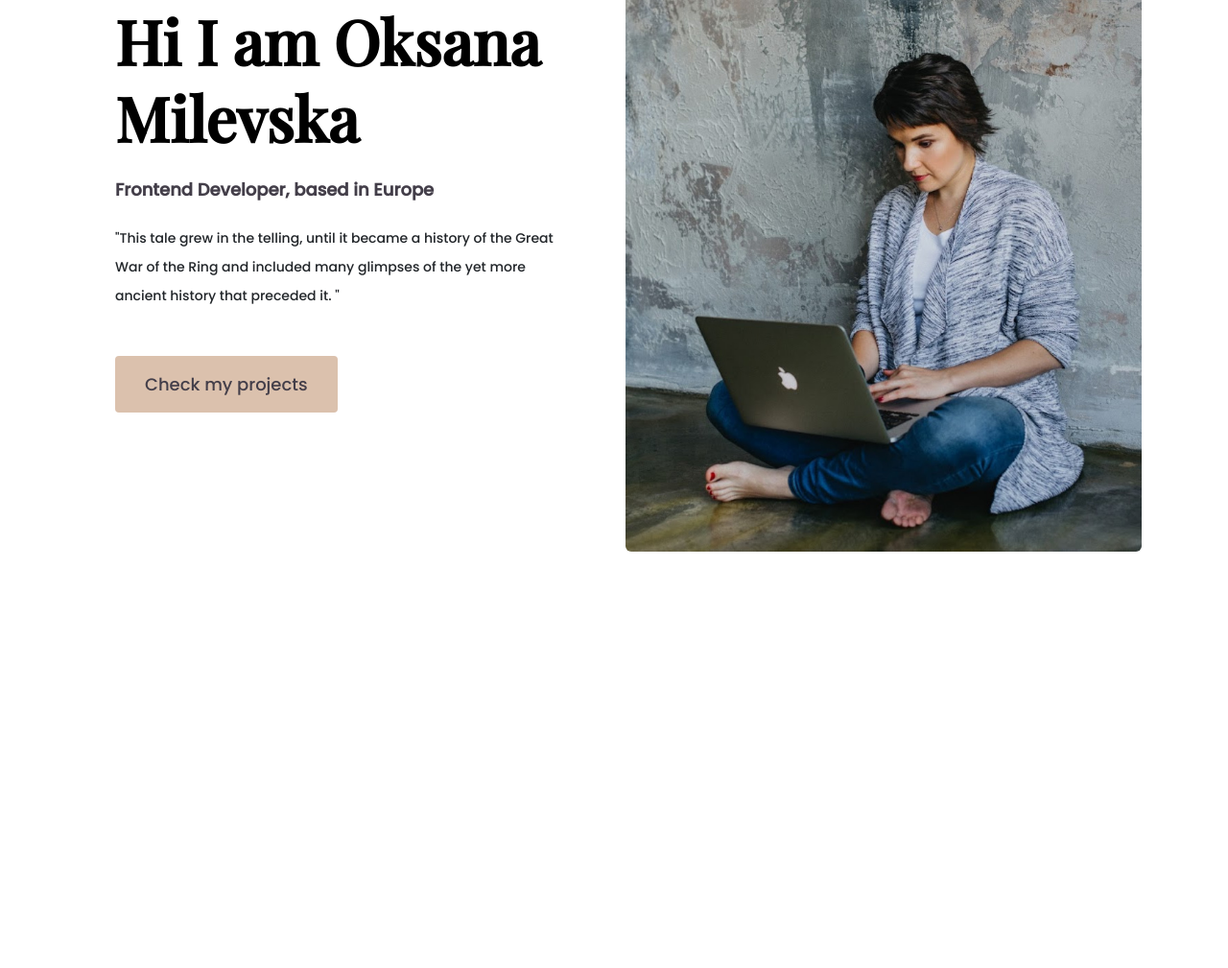
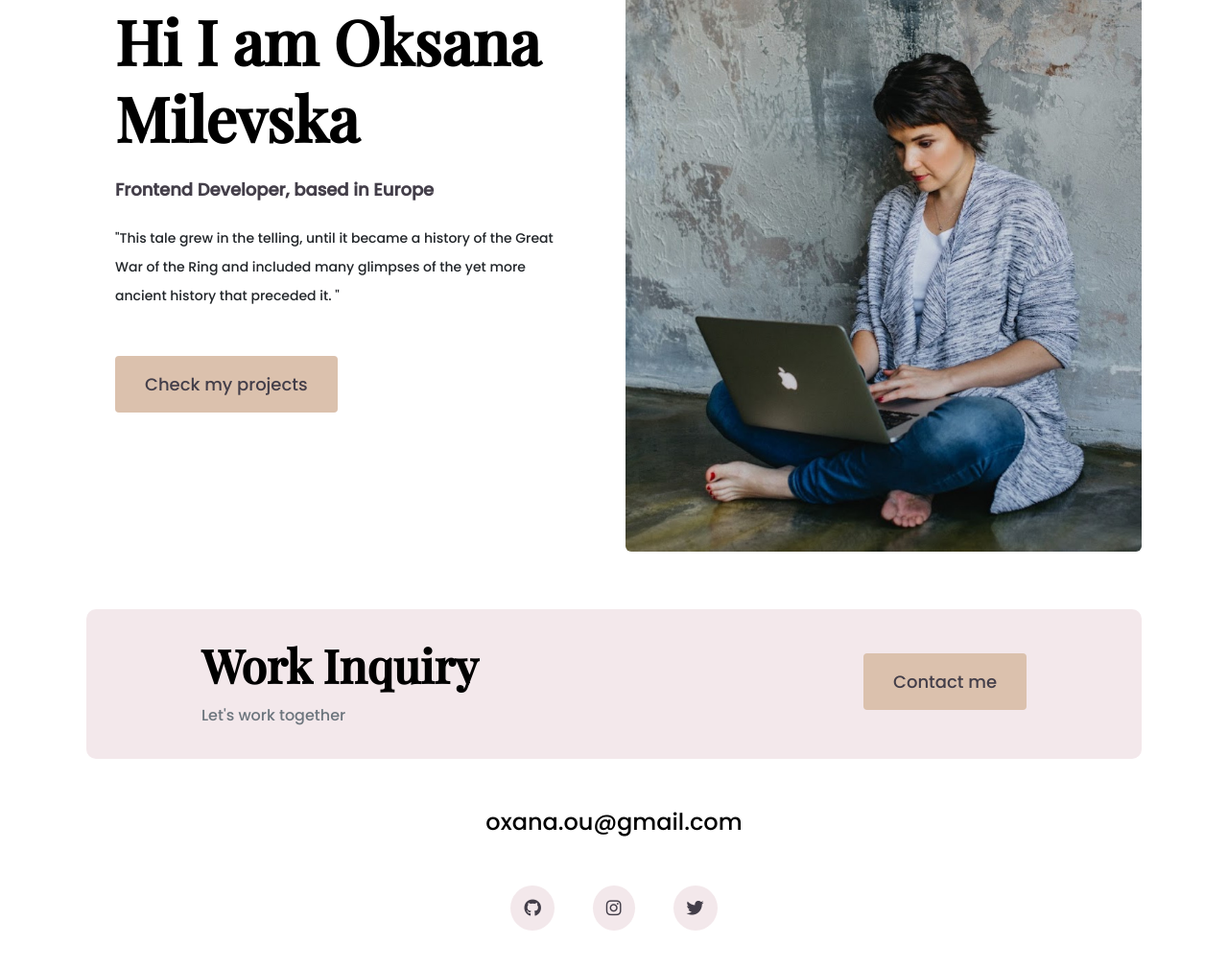
Before and after one commit to ksana/portfolio-project, a plain HTML site: page about.html in a window 1280 px wide. Shown: the part 183-1192 px from the top of the page at 96% size. Before the commit the page ends 858 px from the top, so only its background shows below. Drawn offline with nearby package versions, Linux system fonts and the light colour scheme.

Commit message:
added footers

```diff
--- a/about.html
+++ b/about.html
@@ -86,6 +86,34 @@
           />
         </div>
       </div>
+
+      <footer>
+        <div class="contact-box justify-content-between mb-5 d-none d-md-flex">
+          <div>
+            <h4>Work Inquiry</h4>
+            <p class="text-muted">Let's work together</p>
+          </div>
+          <div>
+            <a href="" class="btn btn-branding mt-3"> Contact me </a>
+          </div>
+        </div>
+        <div class="d-flex justify-content-center mb-5">
+          <a href="mailto:oxana.ou@gmail.com" class="email-link">
+            oxana.ou@gmail.com
+          </a>
+        </div>
+        <div class="social-links d-flex justify-content-center">
+          <a href="https://www.github.com/ksanaou" target="_blank">
+            <i class="fab fa-github" aria-hidden="true"></i>
+          </a>
+          <a href="https://www.instragram.com/ksana.travels" target="_blank">
+            <i class="fab fa-instagram" aria-hidden="true"></i>
+          </a>
+          <a href="https://www.twitter.com/ksanatravels" target="_blank">
+            <i class="fab fa-twitter" aria-hidden="true"></i>
+          </a>
+        </div>
+      </footer>
     </div>
     <script
       src="https://cdn.jsdelivr.net/npm/bootstrap@5.2.3/dist/js/bootstrap.bundle.min.js"
--- a/css/styles.css
+++ b/css/styles.css
@@ -30,6 +30,10 @@ h1 {
 h2 {
   font-size: 64px;
   color: var(--branding-color);
+}
+
+h4 {
+  font-size: 48px;
 }
 
 p {
@@ -126,8 +130,43 @@ p {
   color: var(--branding-color) !important;
 }
 
-.notactive {
-  color: var(--outline-color);
+footer {
+  margin: 60px 0;
+}
+
+footer .contact-box {
+  background: var(--secondary-color);
+  padding: 30px 120px;
+  border-radius: 10px;
+}
+
+footer .contact-box p {
+  margin: 0;
+}
+
+footer .email-link {
+  text-decoration: none;
+  color: black;
+  font-size: 24px;
+}
+
+footer .email-link:hover {
+  color: var(--branding-color);
+}
+
+footer .social-links a {
+  margin: 0 20px;
+  color: var(--branding-color);
+  background: var(--secondary-color);
+  padding: 10px 14px;
+  border-radius: 50%;
+  font-size: 18px;
+  transition: all 100ms ease-in-out;
+}
+
+footer .social-links a:hover {
+  color: white;
+  background: var(--branding-color);
 }
 
 @media (max-width: 800px) {
```
Also changed, not shown: index.html (+28 -0 lines), work.html (+28 -0 lines).
